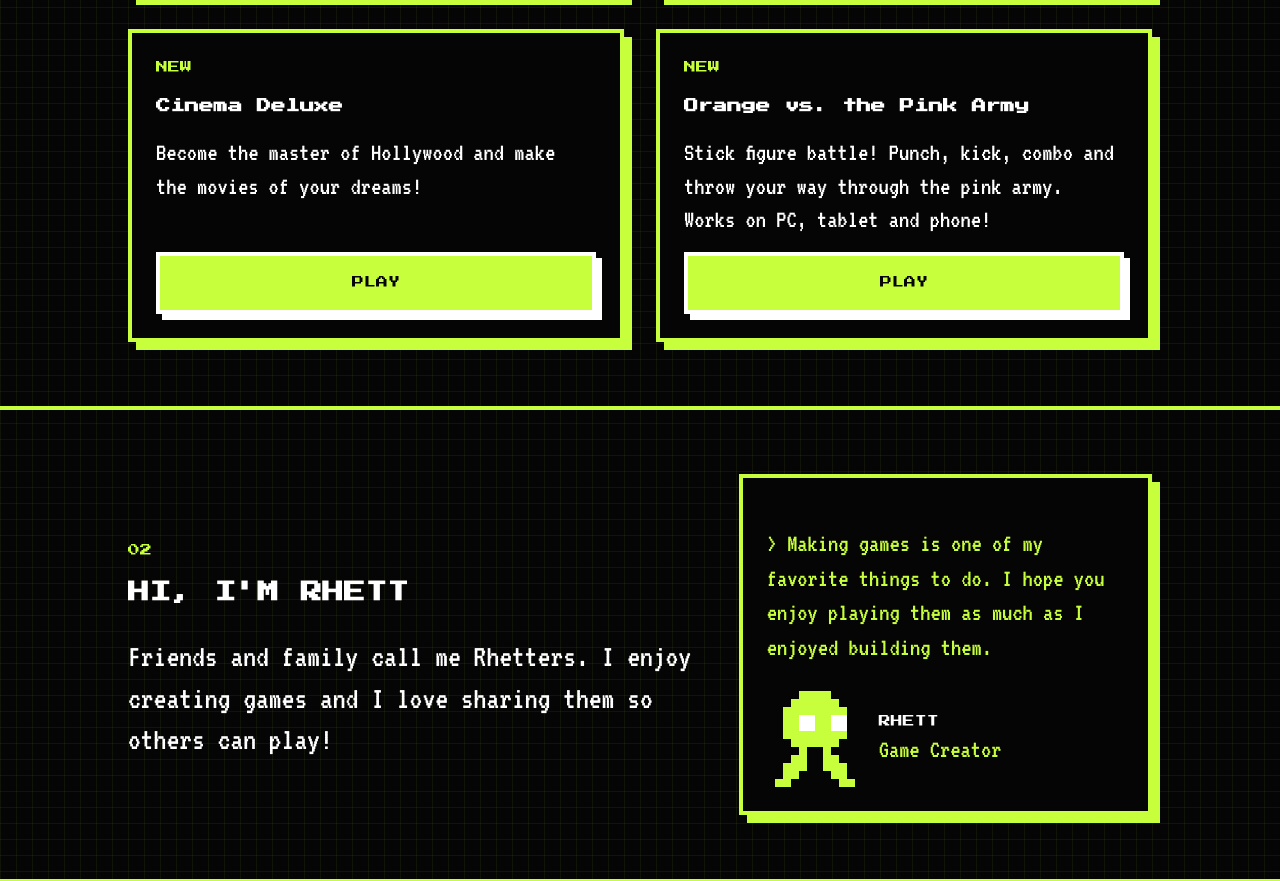
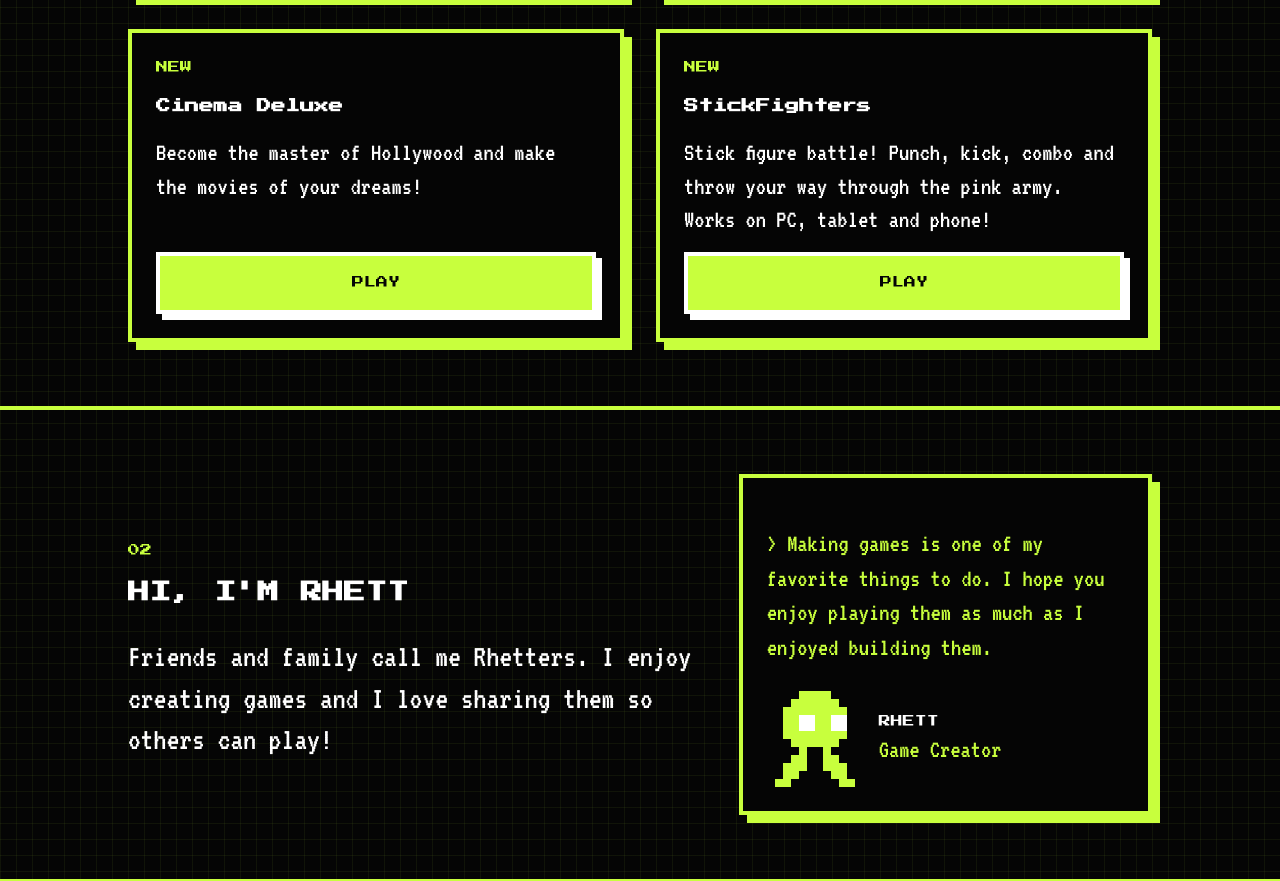
Before and after one commit to rhetters/rhetters.github.io, a plain HTML site: page index.html in a window 1280 px wide. Shown: the part 1561-2442 px from the top of the page. Drawn offline with Linux system fonts and the light colour scheme.

Commit message:
Rename Orange vs. the Pink Army to StickFighters on the game shelf
Co-Authored-By: Claude Opus 5.5 <noreply@anthropic.com>
Claude-Session: https://claude.ai/code/session_01XUwVZesF1RTQH4RYAN4Z1s

```diff
--- a/index.html
+++ b/index.html
@@ -282,10 +282,10 @@
           <a class="pixel press" href="https://rhetters.github.io/CinemaDeluxe" target="_blank" rel="noreferrer">PLAY</a>
         </article>
 
-        <!-- ========== GAME 6: Orange vs. the Pink Army ========== -->
+        <!-- ========== GAME 6: StickFighters ========== -->
         <article class="card frame">
           <p class="pixel tag">NEW</p>
-          <h3 class="pixel">Orange vs. the Pink Army</h3>
+          <h3 class="pixel">StickFighters</h3>
           <p class="blurb">Stick figure battle! Punch, kick, combo and throw your way through the pink army. Works on PC, tablet and phone!</p>
           <a class="pixel press" href="https://rhetters.github.io/stickfighters" target="_blank" rel="noreferrer">PLAY</a>
         </article>
```
